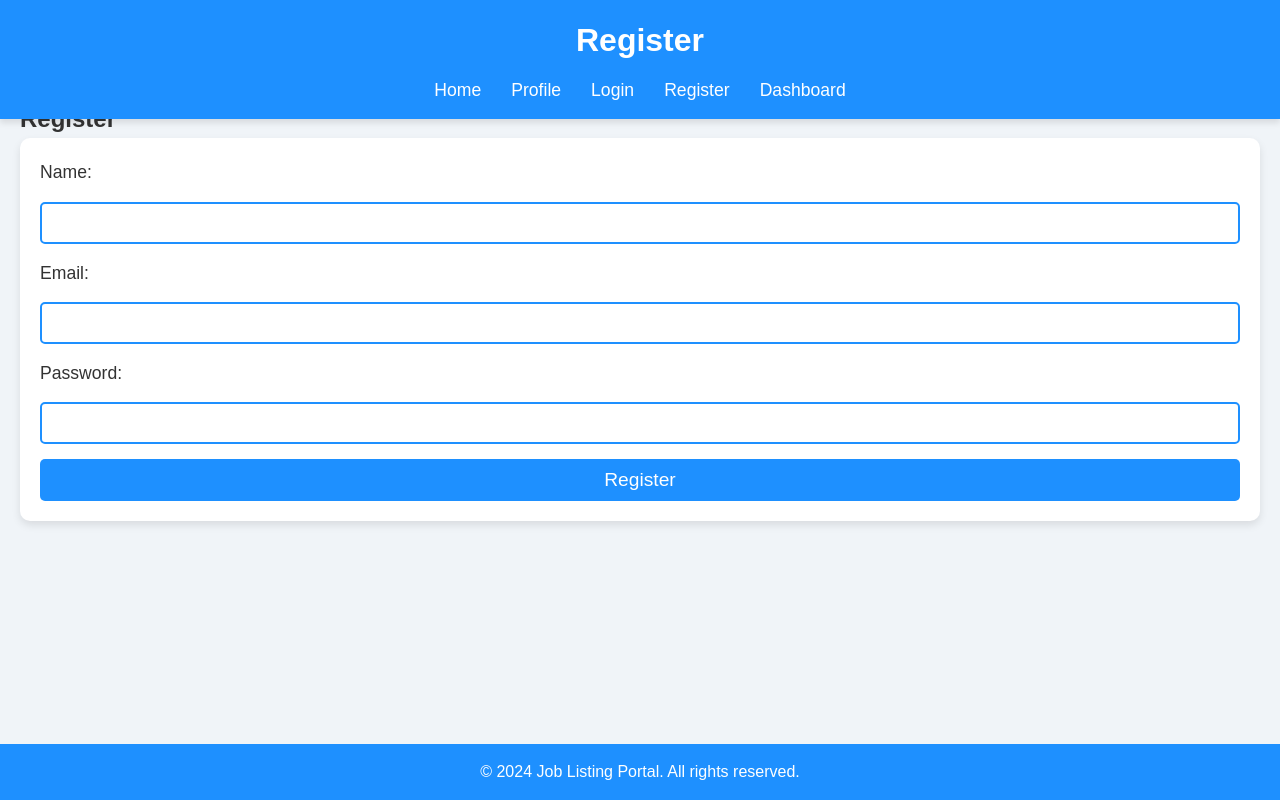
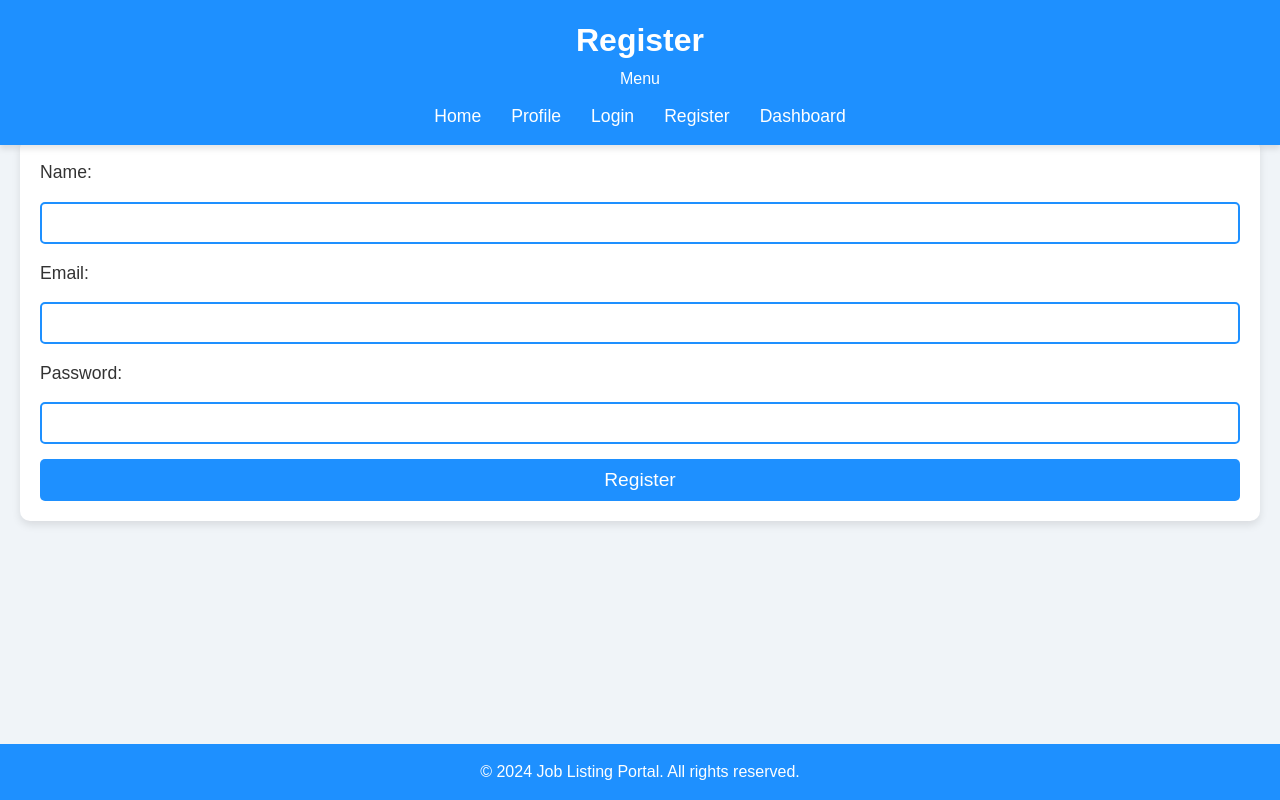
Before and after one commit to AF4creator/Job-listingportal.github.io, a plain HTML site: page register.html in a window 1280 px wide. Drawn offline with Linux system fonts and the light colour scheme.

Commit message:
Update register.html

```diff
--- a/register.html
+++ b/register.html
@@ -9,6 +9,7 @@
 <body>
     <header>
         <h1>Register</h1>
+        <div class="menu-toggle">Menu</div>
         <nav>
             <ul>
                 <li><a href="index.html">Home</a></li>
```
